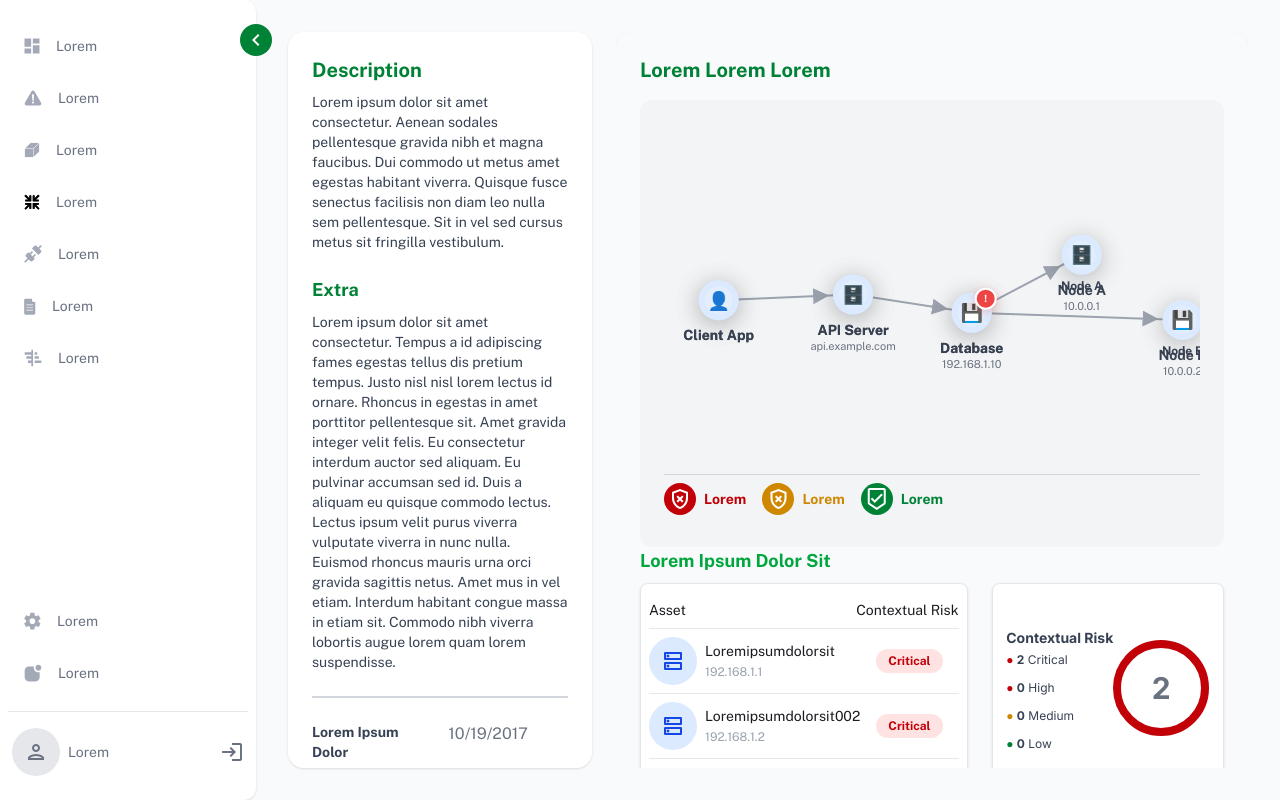
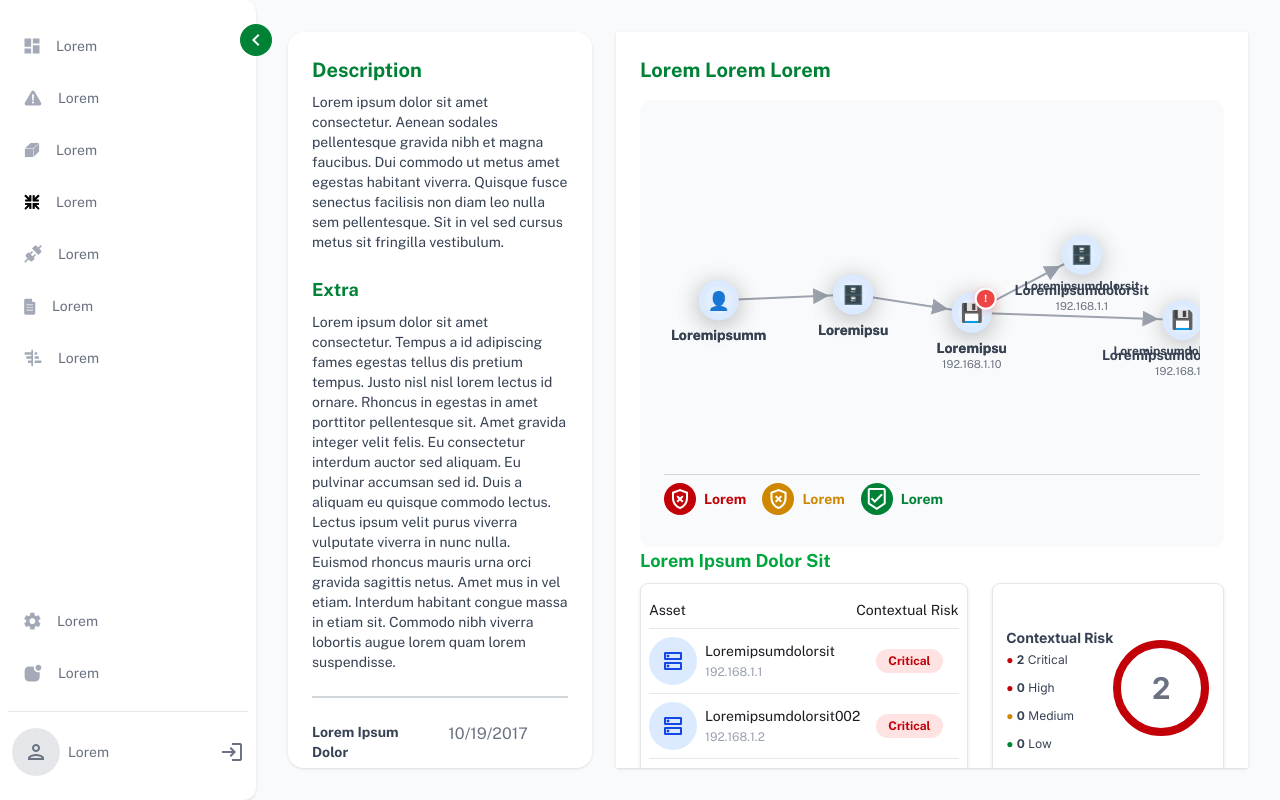
Before and after one commit to eawebmaster20/spikerz, an Angular app: page / in a window 1280 px wide. Built offline with nearby package versions, Linux system fonts and the light colour scheme.

Commit message:
feat: update graph section styles and enhance node labels with icons for better visualization

```diff
--- a/src/app/app.html
+++ b/src/app/app.html
@@ -94,12 +94,14 @@
         </section>
 
         <!-- Right: Graph and Risk -->
-        <section class="col-span-2 flex flex-col gap-6 scrollbar-hide overflow-y-scroll">
-          <div class="rounded-2xl p-6 shadow mb-4">
+        <section
+          class="col-span-2 shadow bg-white flex flex-col gap-6 scrollbar-hide overflow-y-scroll"
+        >
+          <div class="rounded-2xl p-6 mb-4">
             <h2 class="text-green-700 font-bold text-xl mb-4">Lorem Lorem Lorem</h2>
             <!-- Embedded Flow Graph -->
             <app-graph
-              [classes]="'bg-gray-100'"
+              [classes]="'bg-gray-50'"
               [nodes]="networkNodes"
               [links]="networkLinks"
               [config]="customConfig"
--- a/src/app/app.ts
+++ b/src/app/app.ts
@@ -18,29 +18,31 @@ export class App {
   networkNodes: NetworkNode[] = [
     {
       id: 'client',
-      label: 'Client App',
+      label: 'Loremipsumm',
       type: 'client',
       description: 'Frontend application handling user interactions',
       status: 'Active',
+      iconUrl: 'graph/1.svg',
       details: { version: '2.1.0', uptime: '99.9%' },
     },
     {
       id: 'api',
-      label: 'API Server',
+      label: 'Loremipsu',
       type: 'server',
-      sublabel: 'api.example.com',
       description: 'Main API server handling business logic',
       status: 'Healthy',
+      iconUrl: 'graph/2.svg',
       details: { cpu: '45%', memory: '68%', requests: '1.2k/min' },
     },
     {
       id: 'db',
-      label: 'Database',
+      label: 'Loremipsu',
       type: 'database',
       sublabel: '192.168.1.10',
       hasWarning: true,
       description: 'Primary PostgreSQL database',
       status: 'Warning - High Load',
+      iconUrl: 'graph/2.svg',
       details: { connections: '95/100', size: '2.3TB' },
     },
     {
@@ -50,23 +52,26 @@ export class App {
       children: [
         {
           id: 'nodeA',
-          label: 'Node A',
+          label: 'Loremipsumdolorsit',
           type: 'server',
-          sublabel: '10.0.0.1',
+          sublabel: '192.168.1.1',
           status: 'Active',
+          iconUrl: 'graph/2_alt.svg',
           details: { cpu: '30%', memory: '60%' },
         },
         {
           id: 'nodeB',
-          label: 'Node B',
+          label: 'Loremipsumdolorsit002',
           type: 'database',
-          sublabel: '10.0.0.2',
+          sublabel: '192.168.1.2',
           status: 'Active',
+          iconUrl: 'graph/2_alt.svg',
           details: { size: '1.1TB', connections: '50/100' },
         },
       ],
       description: 'Cluster node with two elements',
       status: 'Active',
+      iconUrl: 'assets/server.png',
     },
   ];
 
```
